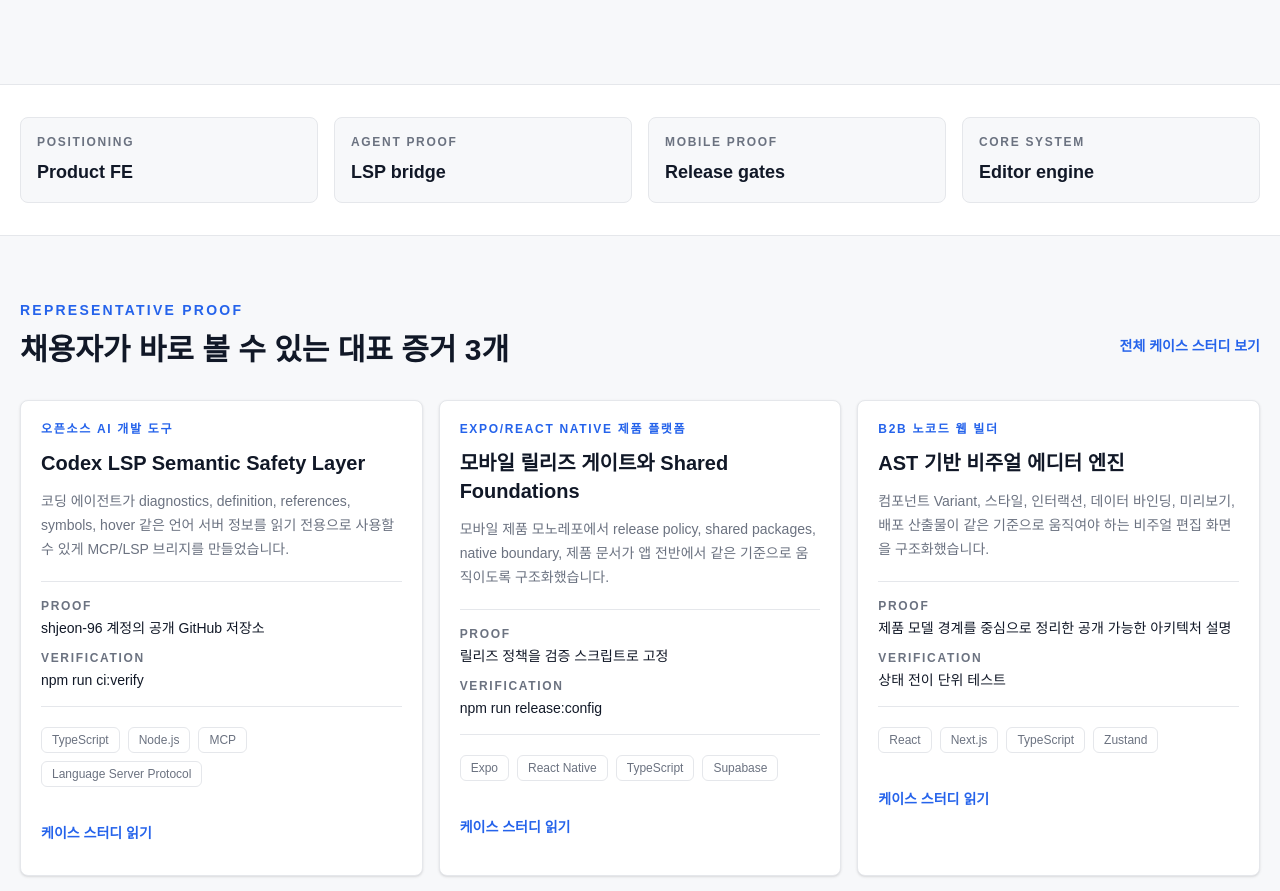
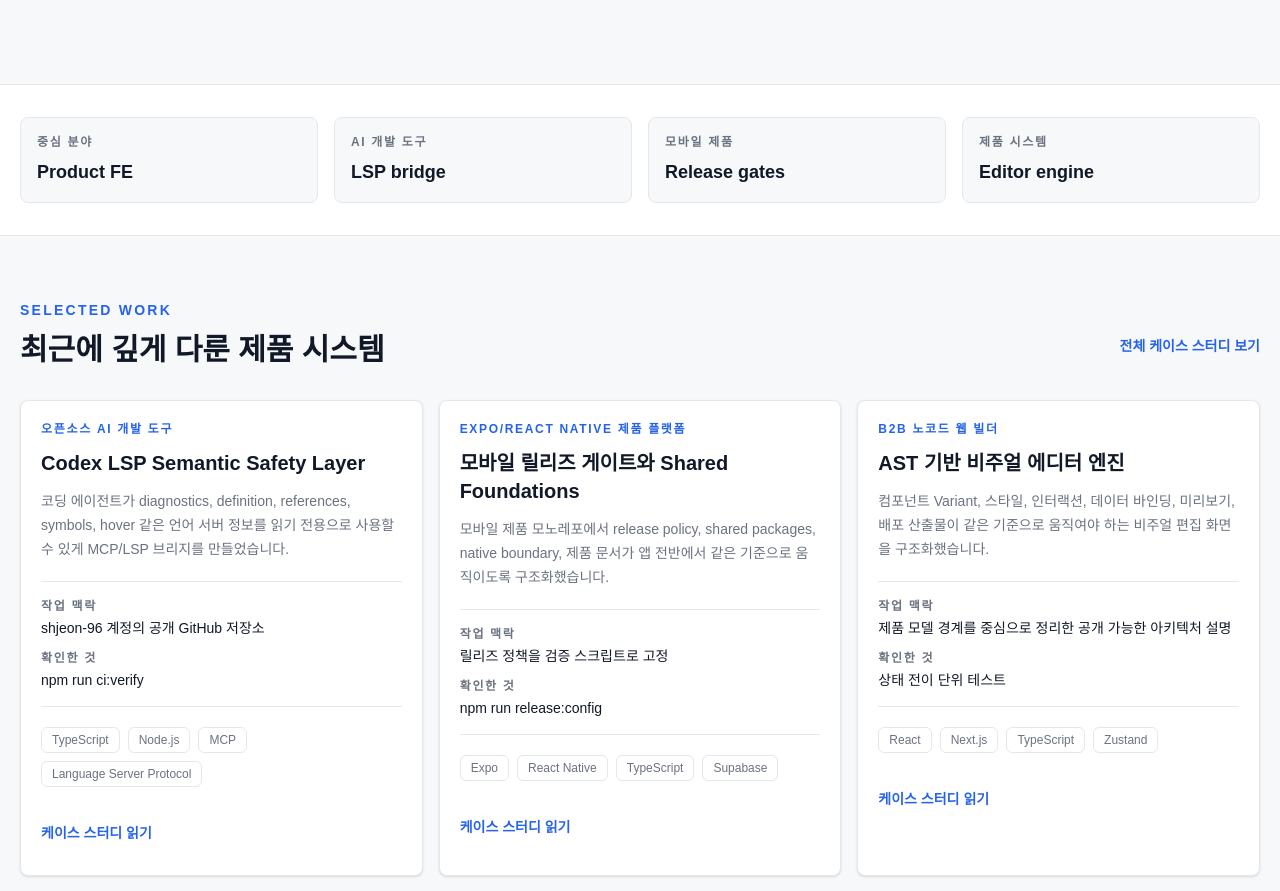
Before and after one commit to shjeon-96/portfolio-web, a Next.js app: page / in a window 1280 px wide. Shown: the part 720-1611 px from the top of the page. Built offline with nearby package versions, Linux system fonts and the light colour scheme.

Commit message:
fix: soften portfolio proof copy

```diff
--- a/app/(en)/en/about/page.tsx
+++ b/app/(en)/en/about/page.tsx
@@ -31,11 +31,11 @@ export default function AboutPage() {
           </p>
         </article>
         <article className="rounded-xl border border-[var(--border)] bg-[var(--surface)] p-6 shadow-sm">
-          <h2 className="text-xl font-semibold">Role fit</h2>
+          <h2 className="text-xl font-semibold">How I work</h2>
           <p className="mt-4 leading-8 text-[var(--text-secondary)]">
-            I fit teams where complex product UI needs more than screen delivery: state modeling, verification loops,
-            and release boundaries need to move together. The strongest match is B2B SaaS, editor or builder products,
-            mobile product platforms, and teams turning AI development workflows into real product infrastructure.
+            I do not treat complex product UI as screen delivery alone. I work through state models, verification loops,
+            and release boundaries together, especially across B2B SaaS, editor and builder products, mobile product
+            platforms, and AI development workflows.
           </p>
         </article>
         <article className="rounded-xl border border-[var(--border)] bg-[var(--surface)] p-6 shadow-sm">
--- a/app/(en)/en/case-studies/[slug]/page.tsx
+++ b/app/(en)/en/case-studies/[slug]/page.tsx
@@ -71,10 +71,10 @@ export default async function CaseStudyDetailPage({ params }: { params: Promise<
         <DetailBlock title="Role" tone="amber" body={caseStudy.role} />
         <DetailList title="Approach" tone="blue" items={caseStudy.approach} />
         <DetailBlock title="Result" tone="green" body={caseStudy.result} />
-        <DetailList title="Public proof" tone="blue" items={caseStudy.publicProof} />
+        <DetailList title="Visible work" tone="blue" items={caseStudy.publicProof} />
         <DetailList title="Key trade-off" tone="amber" items={caseStudy.tradeOffs} />
         <DetailList title="Verification" tone="green" items={caseStudy.verification} />
-        <EvidenceList title="Verification commands and evidence" items={caseStudy.verificationEvidence} />
+        <EvidenceList title="Commands and checks" items={caseStudy.verificationEvidence} />
       </section>
     </main>
   );
--- a/app/(en)/en/page.tsx
+++ b/app/(en)/en/page.tsx
@@ -69,17 +69,17 @@ export default function Home() {
       </section>
       <section className="border-y border-[var(--border)] bg-[var(--surface)]">
         <div className="mx-auto grid max-w-7xl gap-4 px-5 py-8 md:grid-cols-4">
-          <Metric label="Positioning" value="Product FE" />
-          <Metric label="Agent proof" value="LSP bridge" />
-          <Metric label="Mobile proof" value="Release gates" />
-          <Metric label="Core system" value="Editor engine" />
+          <Metric label="Focus" value="Product FE" />
+          <Metric label="AI tooling" value="LSP bridge" />
+          <Metric label="Mobile product" value="Release gates" />
+          <Metric label="Product system" value="Editor engine" />
         </div>
       </section>
       <section className="mx-auto max-w-7xl px-5 py-16">
         <div className="flex flex-col justify-between gap-4 md:flex-row md:items-end">
           <div>
-            <p className="text-sm font-semibold uppercase tracking-[0.16em] text-[var(--accent-blue)]">Representative Proof</p>
-            <h2 className="mt-3 text-3xl font-semibold">Three proof points recruiters can scan first</h2>
+            <p className="text-sm font-semibold uppercase tracking-[0.16em] text-[var(--accent-blue)]">Selected Work</p>
+            <h2 className="mt-3 text-3xl font-semibold">Product systems I have worked through recently</h2>
           </div>
           <Link className="inline-flex min-h-11 items-center text-sm font-semibold text-[var(--accent-blue)]" href="/en/case-studies">
             View all case studies
--- a/app/(ko)/about/page.tsx
+++ b/app/(ko)/about/page.tsx
@@ -30,10 +30,10 @@ export default function KoreanAboutPage() {
           </p>
         </article>
         <article className="rounded-xl border border-[var(--border)] bg-[var(--surface)] p-6 shadow-sm">
-          <h2 className="text-xl font-semibold">지원 포지션 적합도</h2>
+          <h2 className="text-xl font-semibold">일하는 방식</h2>
           <p className="mt-4 leading-8 text-[var(--text-secondary)]">
-            복잡한 제품 UI를 단순 화면 구현이 아니라 상태 모델, 검증 루프, 릴리즈 경계까지 함께 다뤄야 하는 팀에 잘 맞습니다.
-            특히 B2B SaaS, 에디터/빌더 제품, 모바일 제품 플랫폼, AI 개발 워크플로우를 제품화하는 역할에서 강점을 냅니다.
+            복잡한 제품 UI를 단순 화면 구현으로 끝내지 않고 상태 모델, 검증 루프, 릴리즈 경계까지 함께 봅니다.
+            B2B SaaS, 에디터/빌더 제품, 모바일 제품 플랫폼, AI 개발 워크플로우처럼 여러 경계가 맞물리는 제품을 다뤄왔습니다.
           </p>
         </article>
         <article className="rounded-xl border border-[var(--border)] bg-[var(--surface)] p-6 shadow-sm">
--- a/app/(ko)/case-studies/[slug]/page.tsx
+++ b/app/(ko)/case-studies/[slug]/page.tsx
@@ -71,10 +71,10 @@ export default async function KoreanCaseStudyDetailPage({ params }: { params: Pr
         <DetailBlock title="역할" tone="amber" body={caseStudy.role} />
         <DetailList title="접근" tone="blue" items={caseStudy.approach} />
         <DetailBlock title="결과" tone="green" body={caseStudy.result} />
-        <DetailList title="공개 근거" tone="blue" items={caseStudy.publicProof} />
+        <DetailList title="드러나는 작업" tone="blue" items={caseStudy.publicProof} />
         <DetailList title="핵심 Trade-off" tone="amber" items={caseStudy.tradeOffs} />
         <DetailList title="검증" tone="green" items={caseStudy.verification} />
-        <EvidenceList title="검증 명령과 증거" items={caseStudy.verificationEvidence} />
+        <EvidenceList title="확인한 명령과 기록" items={caseStudy.verificationEvidence} />
       </section>
     </main>
   );
--- a/app/(ko)/case-studies/page.tsx
+++ b/app/(ko)/case-studies/page.tsx
@@ -17,7 +17,13 @@ export default function KoreanCaseStudiesPage() {
       />
       <div className="mt-10 grid gap-4 md:grid-cols-2">
         {caseStudiesKo.map((caseStudy) => (
-          <CaseStudyCard caseStudy={caseStudy} cta="케이스 스터디 읽기" hrefPrefix="/case-studies" key={caseStudy.slug} />
+          <CaseStudyCard
+            caseStudy={caseStudy}
+            cta="케이스 스터디 읽기"
+            hrefPrefix="/case-studies"
+            key={caseStudy.slug}
+            labels={{ proof: '작업 맥락', verification: '확인한 것' }}
+          />
         ))}
       </div>
     </main>
--- a/app/(ko)/page.tsx
+++ b/app/(ko)/page.tsx
@@ -74,17 +74,17 @@ export default function KoreanHomePage() {
       </section>
       <section className="border-y border-[var(--border)] bg-[var(--surface)]">
         <div className="mx-auto grid max-w-7xl gap-4 px-5 py-8 md:grid-cols-4">
-          <Metric label="Positioning" value="Product FE" />
-          <Metric label="Agent proof" value="LSP bridge" />
-          <Metric label="Mobile proof" value="Release gates" />
-          <Metric label="Core system" value="Editor engine" />
+          <Metric label="중심 분야" value="Product FE" />
+          <Metric label="AI 개발 도구" value="LSP bridge" />
+          <Metric label="모바일 제품" value="Release gates" />
+          <Metric label="제품 시스템" value="Editor engine" />
         </div>
       </section>
       <section className="mx-auto max-w-7xl px-5 py-16">
         <div className="flex flex-col justify-between gap-4 md:flex-row md:items-end">
           <div>
-            <p className="text-sm font-semibold uppercase tracking-[0.16em] text-[var(--accent-blue)]">Representative Proof</p>
-            <h2 className="mt-3 text-3xl font-semibold">채용자가 바로 볼 수 있는 대표 증거 3개</h2>
+            <p className="text-sm font-semibold uppercase tracking-[0.16em] text-[var(--accent-blue)]">Selected Work</p>
+            <h2 className="mt-3 text-3xl font-semibold">최근에 깊게 다룬 제품 시스템</h2>
           </div>
           <Link className="inline-flex min-h-11 items-center text-sm font-semibold text-[var(--accent-blue)]" href="/case-studies">
             전체 케이스 스터디 보기
@@ -92,7 +92,13 @@ export default function KoreanHomePage() {
         </div>
         <div className="mt-8 grid gap-4 lg:grid-cols-3">
           {caseStudiesKo.slice(0, 3).map((caseStudy) => (
-            <CaseStudyCard caseStudy={caseStudy} cta="케이스 스터디 읽기" hrefPrefix="/case-studies" key={caseStudy.slug} />
+            <CaseStudyCard
+              caseStudy={caseStudy}
+              cta="케이스 스터디 읽기"
+              hrefPrefix="/case-studies"
+              key={caseStudy.slug}
+              labels={{ proof: '작업 맥락', verification: '확인한 것' }}
+            />
           ))}
         </div>
       </section>
--- a/components/case-study-card.tsx
+++ b/components/case-study-card.tsx
@@ -5,10 +5,18 @@ export function CaseStudyCard({
   caseStudy,
   hrefPrefix = '/case-studies',
   cta = 'Read case study',
+  labels = {
+    proof: 'Work',
+    verification: 'Check',
+  },
 }: Readonly<{
   caseStudy: CaseStudy;
   hrefPrefix?: string;
   cta?: string;
+  labels?: {
+    proof: string;
+    verification: string;
+  };
 }>) {
   return (
     <article className="rounded-lg border border-[var(--border)] bg-[var(--surface)] p-5 shadow-sm transition hover:-translate-y-0.5 hover:shadow-md">
@@ -17,11 +25,11 @@ export function CaseStudyCard({
       <p className="mt-3 text-sm leading-6 text-[var(--text-secondary)]">{caseStudy.summary}</p>
       <dl className="mt-5 grid gap-3 border-y border-[var(--border)] py-4 text-sm">
         <div>
-          <dt className="text-xs font-semibold uppercase tracking-[0.14em] text-[var(--text-secondary)]">Proof</dt>
+          <dt className="text-xs font-semibold uppercase tracking-[0.14em] text-[var(--text-secondary)]">{labels.proof}</dt>
           <dd className="mt-1 text-[var(--text-primary)]">{caseStudy.publicProof[0]}</dd>
         </div>
         <div>
-          <dt className="text-xs font-semibold uppercase tracking-[0.14em] text-[var(--text-secondary)]">Verification</dt>
+          <dt className="text-xs font-semibold uppercase tracking-[0.14em] text-[var(--text-secondary)]">{labels.verification}</dt>
           <dd className="mt-1 text-[var(--text-primary)]">{caseStudy.verificationEvidence[0]}</dd>
         </div>
       </dl>
```
